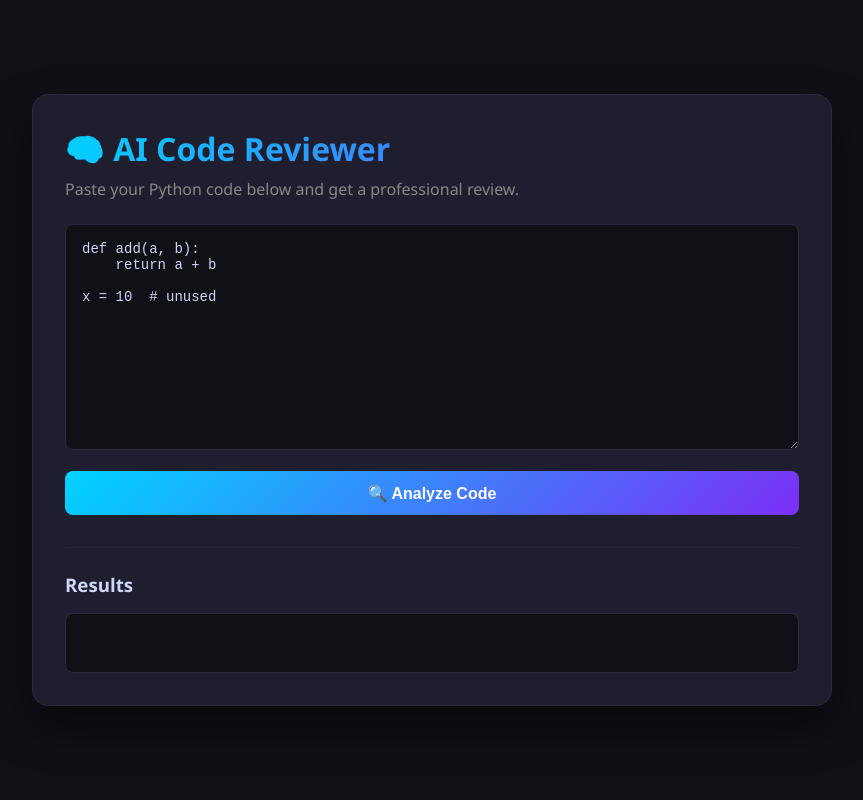
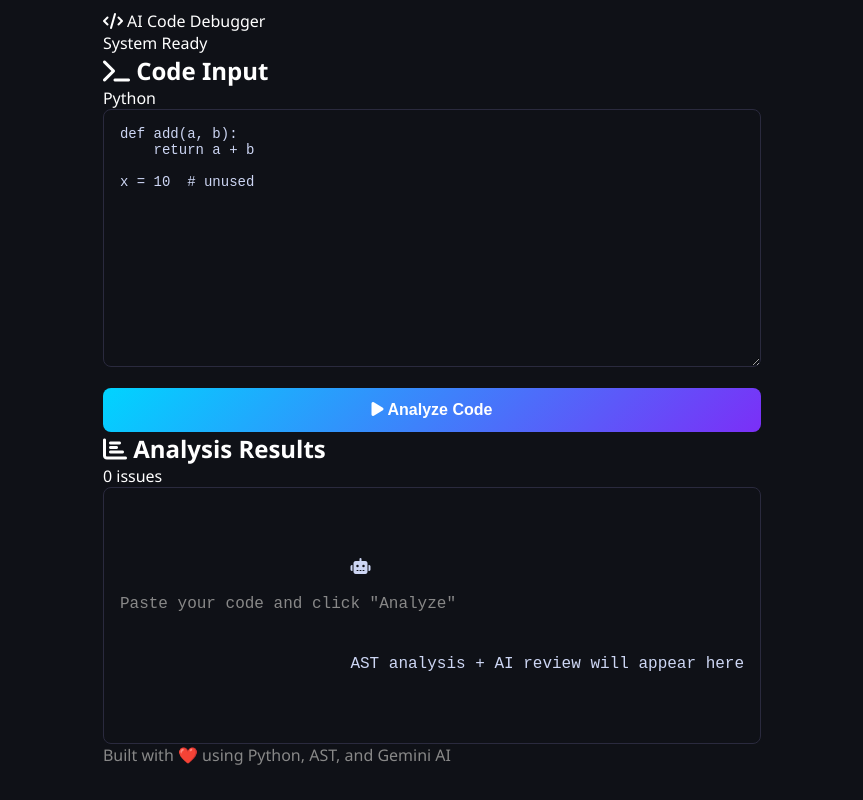
Before and after one commit to Rohits533/AI-Code-Reviewer-JS, a plain HTML site: page index.html in a window 1280 px wide. Shown: the whole page, without its empty margins (208-1071 px from the left). Drawn offline with Linux system fonts and the light colour scheme.

Commit message:
Change title and update layout for AI Code Debugger

```diff
--- a/index.html
+++ b/index.html
@@ -3,27 +3,62 @@
 <head>
     <meta charset="UTF-8" />
     <meta name="viewport" content="width=device-width, initial-scale=1.0" />
-    <title>AI Code Reviewer</title>
+    <title>AI Code Debugger</title>
     <link rel="stylesheet" href="style.css" />
+    <!-- Font for clean icons -->
+    <link rel="stylesheet" href="https://cdnjs.cloudflare.com/ajax/libs/font-awesome/6.5.0/css/all.min.css" />
 </head>
 <body>
-    <div class="container">
-        <h1>🧠 AI Code Reviewer</h1>
-        <p>Paste your Python code below and get a professional review.</p>
+    <div class="app-container">
+        <!-- Header -->
+        <header class="app-header">
+            <div class="logo">
+                <i class="fas fa-code"></i>
+                <span>AI Code Debugger</span>
+            </div>
+            <div class="header-status">
+                <span class="status-dot"></span>
+                <span>System Ready</span>
+            </div>
+        </header>
 
-        <textarea id="codeInput" rows="12" placeholder="Paste your Python code here...">
-def add(a, b):
+        <!-- Main Content -->
+        <main class="main-content">
+            <!-- Left Panel: Input -->
+            <section class="input-panel">
+                <div class="panel-header">
+                    <h2><i class="fas fa-terminal"></i> Code Input</h2>
+                    <span class="badge">Python</span>
+                </div>
+                <textarea id="codeInput" rows="14" placeholder="Paste your Python code here...">def add(a, b):
     return a + b
 
-x = 10  # unused
-        </textarea>
+x = 10  # unused</textarea>
+                <button id="analyzeBtn">
+                    <i class="fas fa-play"></i> Analyze Code
+                </button>
+            </section>
 
-        <button id="analyzeBtn">🔍 Analyze Code</button>
+            <!-- Right Panel: Results -->
+            <section class="results-panel">
+                <div class="panel-header">
+                    <h2><i class="fas fa-chart-bar"></i> Analysis Results</h2>
+                    <span class="badge" id="issueCount">0 issues</span>
+                </div>
+                <div id="output">
+                    <div class="placeholder">
+                        <i class="fas fa-robot"></i>
+                        <p>Paste your code and click "Analyze"</p>
+                        <span>AST analysis + AI review will appear here</span>
+                    </div>
+                </div>
+            </section>
+        </main>
 
-        <div id="results">
-            <h3>Results</h3>
-            <div id="output"></div>
-        </div>
+        <!-- Footer -->
+        <footer class="app-footer">
+            <p>Built with ❤️ using Python, AST, and Gemini AI</p>
+        </footer>
     </div>
 
     <script src="script.js"></script>
```
